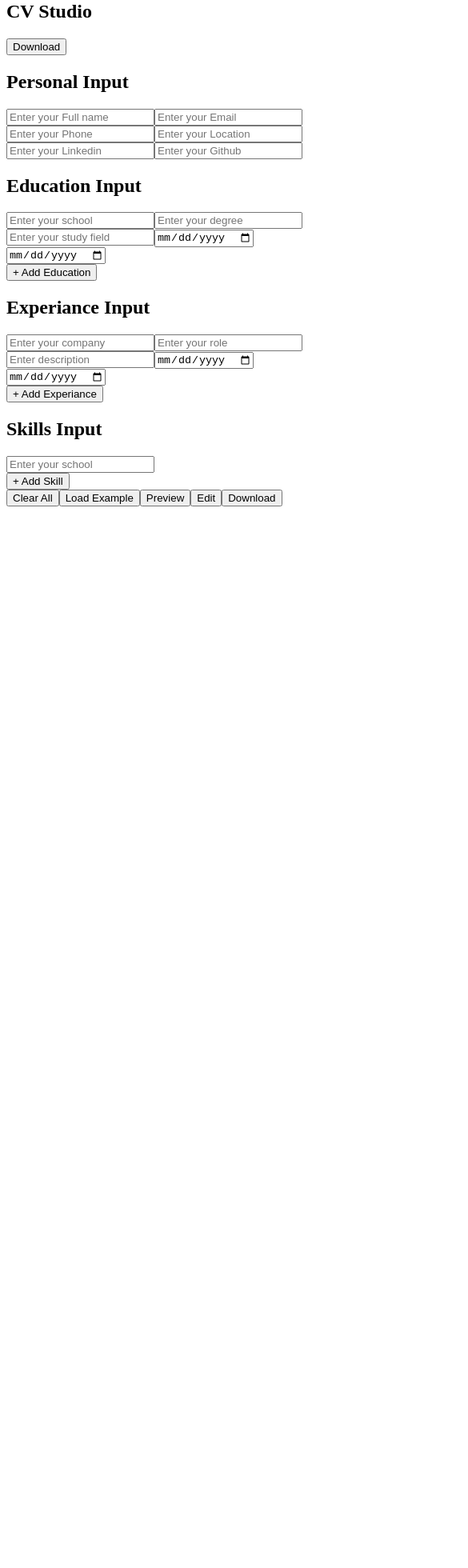
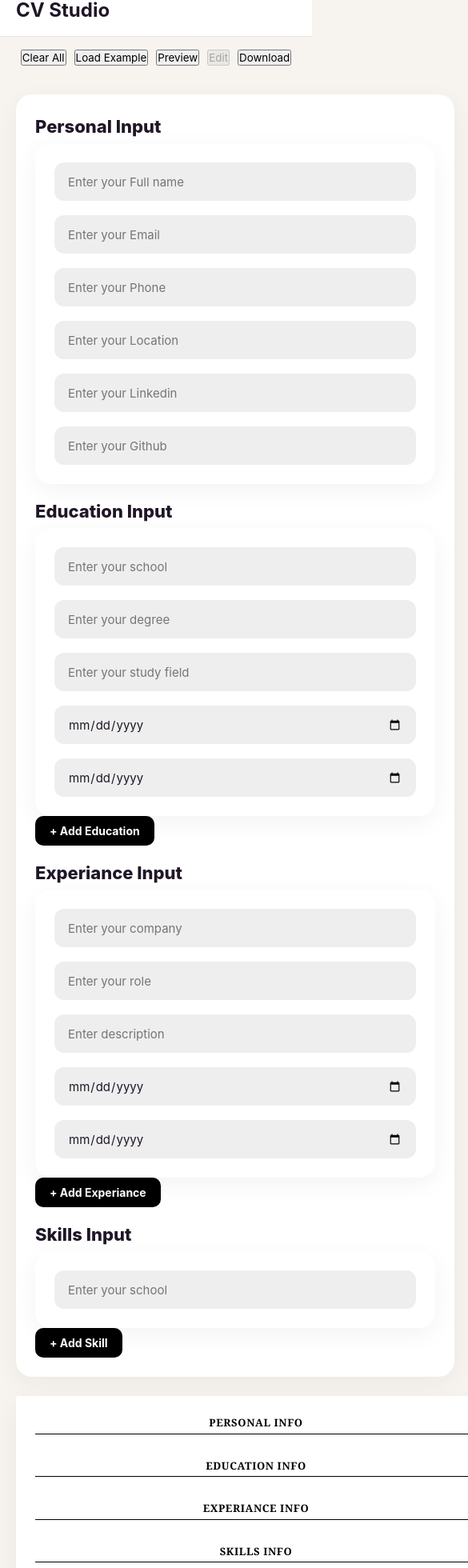
Before and after one commit to Eyobt4/CV-Studio, a React (Vite) app: page / in a window 390 px wide. Shown: the part 19-1979 px from the top of the page at 80% size, 585 px wide, since content can reach past the window. Before the commit the page ends 844 px from the top, so only its background shows below. Built offline with nearby package versions, Linux system fonts and the light colour scheme.

Commit message:
style: form input and cv prview style added

```diff
--- a/src/App.jsx
+++ b/src/App.jsx
@@ -178,16 +178,21 @@ function App() {
       id:1,school:"AASTU",degree:"BSc",field:"ElectroMechanical Engineering",from:"2022-01-01",to:"2025-01-01",
     }],
     experiance:[{
-      id:1, company:"Safaricom", role:"Frontend Developer",description:"Build responsive product showcase single page web application",from:"2025-01-01",to:"2025-03-01",
+      id:1, company:"Safaricom", role:"Frontend Developer",description:"Build responsive product showcase single page web applications",from:"2025-01-01",to:"2025-03-01",
 
     }],
-    skills:[{
-      id:1,skills:"HTML",
-      id:2,skills:"CSS",
-      id:3,skills:"JavaScript",
+    skills:[
+      {id:1,skills:"HTML",},
+      {id:2,skills:"CSS",},
+      {id:3,skills:"JavaScript",},
 
-    }]
+    ]
     })
+  }
+
+  const handleDownload= ()=>{
+    setPreview(false);
+    window.print();
   }
 
   const handlePreview= ()=>{
@@ -196,51 +201,54 @@ function App() {
   const handleEdit= ()=>{
     setPreview(false);
   }
-  const handleDownload= ()=>{
-    setPreview(false);
-    window.print();
-  }
 
 
 
-  // console.log(cvData)
   return (
     <div>
-      <NavBar/>
-      {!preview &&
+      <NavBar />
+
+      <div className="no-print" style={{ display: "flex", gap: "10px", justifyContent: "center", padding: "16px" }}>
+        <button type="button" onClick={handleClearAll}>Clear All</button>
+        <button type="button" onClick={loadExample}>Load Example</button>
+        <button type="button" disabled={preview} onClick={handlePreview}>Preview</button>
+        <button type="button" disabled={!preview} onClick={handleEdit}>Edit</button>
+        <button type="button" onClick={handleDownload}>Download</button>
+      </div>
+
+      <section className="body">
+        <div className="no-print" style={{ flex: 1 }}>
           <FormPanel
+            isPreview={preview}
             personal={cvData.personal}
             onChange={handlePersonalChange}
-      onSubmit = {handleSubmit}
+            onSubmit={handleSubmit}
             education={cvData.education}
             onEduChange={handleEduChange}
-      onEduAdd = {handleEduAdd}
-      onEduDelete = {handleEduDelete}
+            onEduAdd={handleEduAdd}
+            onEduDelete={handleEduDelete}
             experiance={cvData.experiance}
             onExpChange={handleExpChange}
-      onExpAdd = {handleExpAdd}
-      onExpDelete = {handleExpDelete}
+            onExpAdd={handleExpAdd}
+            onExpDelete={handleExpDelete}
             skills={cvData.skills}
             onSkillsChange={handleSkillsChange}
-      onSkillsAdd = {handleSkillsAdd}
-      onSkillsDelete = {handleSkillsDelete}
+            onSkillsAdd={handleSkillsAdd}
+            onSkillsDelete={handleSkillsDelete}
           />
-    }
-      <button onClick={handleClearAll}>Clear All</button>
-      <button onClick={loadExample}>Load Example</button>
-      <button onClick={handlePreview}> Preview </button>
-      <button onClick={handleEdit}> Edit </button>
-      <button onClick={handleDownload}> Download </button>
+        </div>
 
-      {preview && <CvPreview
+        <div style={{ flex: 1.15, position: "sticky", top: "84px" }}>
+          <CvPreview
             personal={cvData.personal}
             education={cvData.education}
             experiance={cvData.experiance}
             skills={cvData.skills}
-      />}
-
+          />
         </div>
-  )
+      </section>
+    </div>
+  );
 }
 
 export default App
--- a/src/components/CvPreview.jsx
+++ b/src/components/CvPreview.jsx
@@ -1,20 +1,18 @@
-import React from 'react'
-
 function CvPreview({personal,education,experiance,skills}) {
   return (
-    <div>
-      <section>
-        <h1>Personal Info</h1>
+    <div className="preview">
+      <section className="">
+        <h2 className="cv-header">Personal Info</h2>
         <h1>{personal.fullname}</h1>
-        <p>{personal.email}</p>
-        <p>{personal.phone}</p>
-        <p>{personal.location}</p>
+        <p className="cv-contact">{personal.email}</p>
+        <p className="cv-contact">{personal.phone}</p>
+        <p className="cv-contact">{personal.location}</p>
         <p>{personal.linkedin}</p>
         <p>{personal.github}</p>
       </section>
       <section>
 
-        <h1>Education Info</h1>
+        <h2 className="cv-header">Education Info</h2>
         {education.map((item)=>{
           return(
           <div key={item.id}>
@@ -29,7 +27,7 @@ function CvPreview({personal,education,experiance,skills}) {
       </section>
       <section>
 
-        <h1>Experiance Info</h1>
+        <h2 className="cv-header">Experiance Info</h2>
         {experiance.map((item)=>{
           return(
           <div key={item.id}>
@@ -44,7 +42,7 @@ function CvPreview({personal,education,experiance,skills}) {
       </section>
       <section>
 
-        <h1>Skills Info</h1>
+        <h2 className="cv-header">Skills Info</h2>
         {skills.map((item)=>{
           return(
           <div key={item.id}>
--- a/src/components/EducationForm.jsx
+++ b/src/components/EducationForm.jsx
@@ -4,7 +4,7 @@ function EducationForm({ education, onEduChange, onEduAdd,onEduDelete }) {
       <h2>Education Input</h2>
 
       {education.map((item) => (
-        <div key={item.id}>
+        <div key={item.id} className="input-form">
           <input
             type="text"
             name="school"
--- a/src/components/ExperianceForm.jsx
+++ b/src/components/ExperianceForm.jsx
@@ -4,7 +4,7 @@ function ExperianceForm({ experiance ,onExpChange,onExpAdd,onExpDelete }) {
       <h2>Experiance Input</h2>
 
       {experiance.map((item) => (
-        <div key={item.id}>
+        <div key={item.id} className="input-form">
           <input
             type="text"
             name="company"
--- a/src/components/FormPanel.jsx
+++ b/src/components/FormPanel.jsx
@@ -9,7 +9,7 @@ function FormPanel({personal,onChange,onSubmit,
   experiance,onExpChange,onExpAdd,onExpDelete,
   skills,onSkillsAdd,onSkillsChange,onSkillsDelete}) {
   return (
-    <div>
+    <div className="input-form">
       <PersonalForm
       personal={personal}
       onChange={onChange}
--- a/src/components/NavBar.jsx
+++ b/src/components/NavBar.jsx
@@ -2,9 +2,8 @@
 
 function NavBar() {
   return (
-    <div>
+    <div className="navbar">
       <h2>CV Studio</h2>
-      <button>Download</button>
     </div>
   )
 }
--- a/src/components/PersonalForm.jsx
+++ b/src/components/PersonalForm.jsx
@@ -6,7 +6,7 @@ function PersonalForm({personal,onChange,onSubmit}) {
   return (
     <div>
       <h2>Personal Input</h2>
-      <form onSubmit={onSubmit}>
+      <div className="input-form">
 
         <input type="text" name="fullname" value={personal.fullname} onChange={onChange} placeholder="Enter your Full name"/>
         <input  name="email" value={personal.email} type="text" onChange={onChange} placeholder="Enter your Email"/>
@@ -14,7 +14,7 @@ function PersonalForm({personal,onChange,onSubmit}) {
         <input  name="location" value={personal.location} type="text" onChange={onChange} placeholder="Enter your Location"/>
         <input  name="linkedin" value={personal.linkedin} type="text" onChange={onChange} placeholder="Enter your Linkedin"/>
         <input  name="github" value={personal.github} type="text" onChange={onChange} placeholder="Enter your Github"/>
-      </form>
+      </div>
     </div>
   )
 }
--- a/src/components/SkillsForm.jsx
+++ b/src/components/SkillsForm.jsx
@@ -6,7 +6,7 @@ function SkillsForm({ skills,onSkillsAdd,onSkillsDelete,onSkillsChange }) {
       <h2>Skills Input</h2>
 
       {skills.map((item) => (
-        <div key={item.id}>
+        <div key={item.id} className='input-form'>
           <input
             type="text"
             name="skills"
--- a/src/index.css
+++ b/src/index.css
@@ -0,0 +1,279 @@
+* {
+  font-family: -apple-system, BlinkMacSystemFont, 'Segoe UI', Roboto, Oxygen, Ubuntu, sans-serif;
+  margin: 0;
+  padding: 0;
+  box-sizing: border-box;
+}
+
+html {
+  scroll-behavior: smooth;
+}
+
+body {
+  background-color: #f7f4ef;
+  color: #1f1627;
+  overflow-x: clip;
+  line-height: 1.5;
+  width: 100%;
+}
+
+.body {
+  display: flex;
+  flex-direction: row;
+  justify-content: space-between;
+  align-items: flex-start;
+  padding: 32px 48px;
+  max-width: 1360px;
+  margin: 0 auto;
+  gap: 32px;
+}
+
+.preview {
+  flex: 1.15;
+  width: 100%;
+  position: sticky;
+  top: 84px;
+  align-self: flex-start;
+}
+.navbar {
+  position: sticky;
+  top: 0;
+  z-index: 100;
+  display: flex;
+  align-items: center;
+  justify-content: space-between;
+  padding: 16px 48px;
+  background-color: #ffffff;
+  border-bottom: 1px solid #ebe6df;
+  width: 100%;
+}
+
+.navbar h1 {
+  font-size: 20px;
+  font-weight: 800;
+  color: #1f1627;
+}
+
+.navbar button {
+  padding: 10px 18px;
+  border: none;
+  border-radius: 10px;
+  font-size: 14px;
+  font-weight: 600;
+  cursor: pointer;
+  background-color: #1f1627;
+  color: #ffffff;
+  transition: opacity 0.2s ease, background-color 0.2s ease;
+}
+
+.navbar button:disabled {
+  background-color: #f3f2f4;
+  color: #9ca3af;
+  cursor: not-allowed;
+}
+
+
+.input-form {
+  flex: 1;
+  width: 100%;
+  min-width: 500px;
+  background-color: #ffffff;
+  border-radius: 20px;
+  padding: 32px;
+  display: flex;
+  flex-direction: column;
+  gap: 18px;
+  box-shadow: 0 8px 30px rgba(31, 22, 39, 0.05);
+}
+
+.input-form h2 {
+  font-size: 22px;
+  font-weight: 800;
+  color: #1f1627;
+  margin-bottom: 4px;
+}
+
+.input-form label {
+  display: block;
+  font-size: 14px;
+  font-weight: 700;
+  color: #1f1627;
+  margin-bottom: 6px;
+}
+
+.input-form input,
+.input-form textarea {
+  width: 100%;
+  background-color: #eeeeee;
+  border: 1.5px solid transparent;
+  border-radius: 12px;
+  padding: 12px 16px;
+  font-size: 15px;
+  color: #1f1627;
+  outline: none;
+  font-family: inherit;
+  transition: border-color 0.2s ease, background-color 0.2s ease;
+}
+
+.input-form input {
+  height: 48px;
+}
+
+.input-form textarea {
+  min-height: 100px;
+  resize: vertical;
+}
+
+.input-form input:focus,
+.input-form textarea:focus {
+  background-color: #ffffff;
+  border-color: #1f1627;
+}
+
+.input-form button {
+  padding: 10px 18px;
+  border: none;
+  border-radius: 10px;
+  background-color: #000000;
+  color: #ffffff;
+  font-size: 14px;
+  font-weight: 700;
+  cursor: pointer;
+  align-self: flex-start;
+  transition: background-color 0.2s ease;
+}
+
+.input-form button:hover {
+  background-color: #e6e4e8;
+}
+
+.preview {
+  flex: 1.15;
+  width: 100%;
+  min-height: 842px;
+  position: sticky;
+  top: 84px;
+  background-color: #ffffff;
+  border-radius: 4px;
+  padding: 48px 52px;
+  display: flex;
+  flex-direction: column;
+  align-items: stretch;
+  text-align: left;
+  font-family: Georgia, 'Times New Roman', serif;
+  color: #111111;
+  min-width: 600px;
+  box-shadow: 0 12px 32px rgba(0, 0, 0, 0.06);
+}
+
+.preview * {
+  font-family: Georgia, 'Times New Roman', serif;
+}
+
+.preview header,
+.cv-header {
+  text-align: center;
+  margin-bottom: 24px;
+}
+
+.preview h1 {
+  font-size: 18px;
+  font-weight: 700;
+  color: #000000;
+  margin-bottom: 4px;
+}
+
+.preview .cv-contact {
+  font-size: 12px;
+  color: #222222;
+  margin-top: 6px;
+}
+
+.preview section,
+.cv-section {
+  width: 100%;
+  margin-bottom: 20px;
+}
+
+.preview h2 {
+  font-size: 13px;
+  font-weight: 700;
+  text-transform: uppercase;
+  letter-spacing: 0.6px;
+  color: #000000;
+  border-bottom: 1.5px solid #000000;
+  padding-bottom: 3px;
+  margin-bottom: 10px;
+}
+
+.preview .cv-item {
+  margin-bottom: 12px;
+}
+
+.preview .cv-item-header {
+  display: flex;
+  justify-content: space-between;
+  align-items: baseline;
+  font-size: 13.5px;
+}
+
+.preview p,
+.preview li {
+  font-size: 13px;
+  line-height: 1.45;
+  color: #111111;
+}
+
+.preview ul {
+  padding-left: 18px;
+  display: flex;
+  flex-wrap: wrap;
+  gap: 6px 20px;
+}
+
+@media (max-width: 960px) {
+  .navbar {
+    padding: 14px 20px;
+  }
+
+  .body {
+    flex-direction: column;
+    padding: 20px;
+    gap: 24px;
+  }
+
+  .input-form,
+  .preview {
+    max-width: 100%;
+    position: static;
+    padding: 24px;
+    min-height: auto;
+  }
+}
+
+@media print {
+  .no-print,
+  .navbar,
+  .input-form {
+    display: none !important;
+  }
+
+  body {
+    background-color: #ffffff;
+  }
+
+  .body {
+    display: block;
+    padding: 0;
+    margin: 0;
+    max-width: 100%;
+  }
+
+  .preview {
+    box-shadow: none;
+    border-radius: 0;
+    padding: 0;
+    width: 100%;
+    min-height: auto;
+  }
+}
```
Lines whose indentation alone changed are shown as unchanged.
